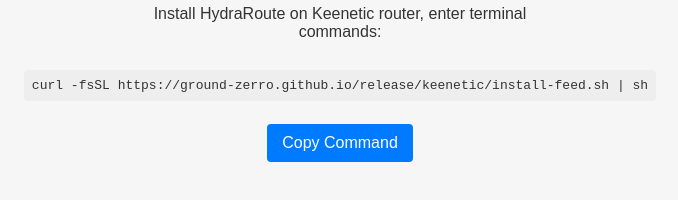
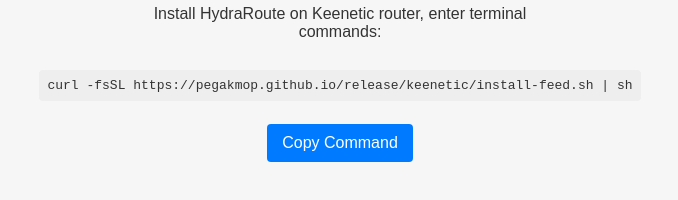
Before and after one commit to pegakmop/release, a plain HTML site: page public/index.html in a window 1280 px wide. Shown: the part 502-702 px from the top of the page, 300-978 px from the left. Drawn offline with Linux system fonts and the light colour scheme.

Commit message:
Update index.html

```diff
--- a/public/index.html
+++ b/public/index.html
@@ -56,10 +56,10 @@
      If you're here, you probably know what you're doing.</p>
   <p><small>Tip: direct file links work, like <code>/setup.sh</code></small></p>
   <p>All rights belong to: <a href='https://github.com/Ground-Zerro'>@Ground-Zerro</a></p>
-  <p><a href='https://ground-zerro.github.io/release/keenetic/'>Index of /keenetic/</a></p>
+  <p><a href='https://pegakmop.github.io/release/keenetic/'>Index of /keenetic/</a></p>
 
   <p>Install HydraRoute on Keenetic router, enter terminal commands:</p>
-  <pre id="cmd">curl -fsSL https://ground-zerro.github.io/release/keenetic/install-feed.sh | sh</pre>
+  <pre id="cmd">curl -fsSL https://pegakmop.github.io/release/keenetic/install-feed.sh | sh</pre>
   <button onclick="copyToClipboard()">Copy Command</button>
 
   <script>
```
